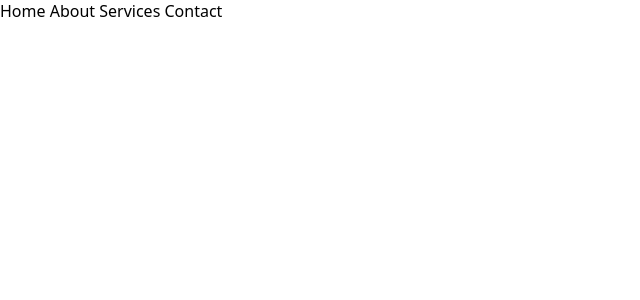
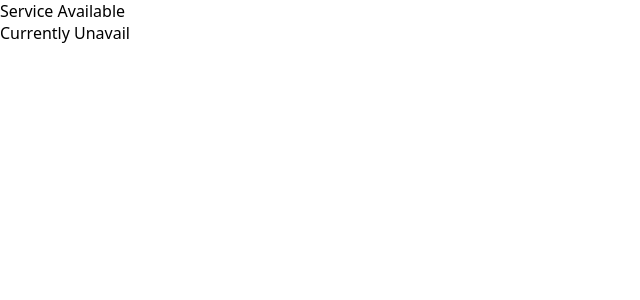
Before and after one commit to EshwarRao717/PRACTICE-SET2-PROPS-, a React (Vite) app in the folder 01-jsx/: page / in a window 1280 px wide. Shown: the top 300 px of the page, without its empty margins (0-640 px from the left). Built offline with nearby package versions, Linux system fonts and the light colour scheme.

Commit message:
10-Commit

```diff
--- a/01-jsx/src/App.jsx
+++ b/01-jsx/src/App.jsx
@@ -1,10 +1,13 @@
-import NavbarMenu from "./Compnents/NavbarMenu";
+import ServiceStatus from "./Compnents/ServiceStatus";
+
+
 
 
 function App() {
   return (
     <div>
-<NavbarMenu links = {[" Home ", " About ", " Services ", " Contact "]}/>
+<ServiceStatus isAvailable = {true}/>
+<ServiceStatus isAvailable = {false}/>
     </div>
   );
 }
--- a/01-jsx/src/Compnents/NavbarMenu.jsx
+++ /dev/null
@@ -1,13 +0,0 @@
-import React from 'react'
-
-const NavbarMenu = ({links}) => {
-  return (
-    <div>
-        <p style={{}}>
-            {links}
-        </p>
-    </div>
-  )
-}
-
-export default NavbarMenu
--- /dev/null
+++ b/01-jsx/src/Compnents/ServiceStatus.jsx
@@ -0,0 +1,13 @@
+import React from 'react'
+
+const ServiceStatus = ({isAvailable}) => {
+  return (
+    <div>
+        <p>
+            {isAvailable ? "Service Available" : "Currently Unavail"}
+        </p>
+    </div>
+  )
+}
+
+export default ServiceStatus
```
